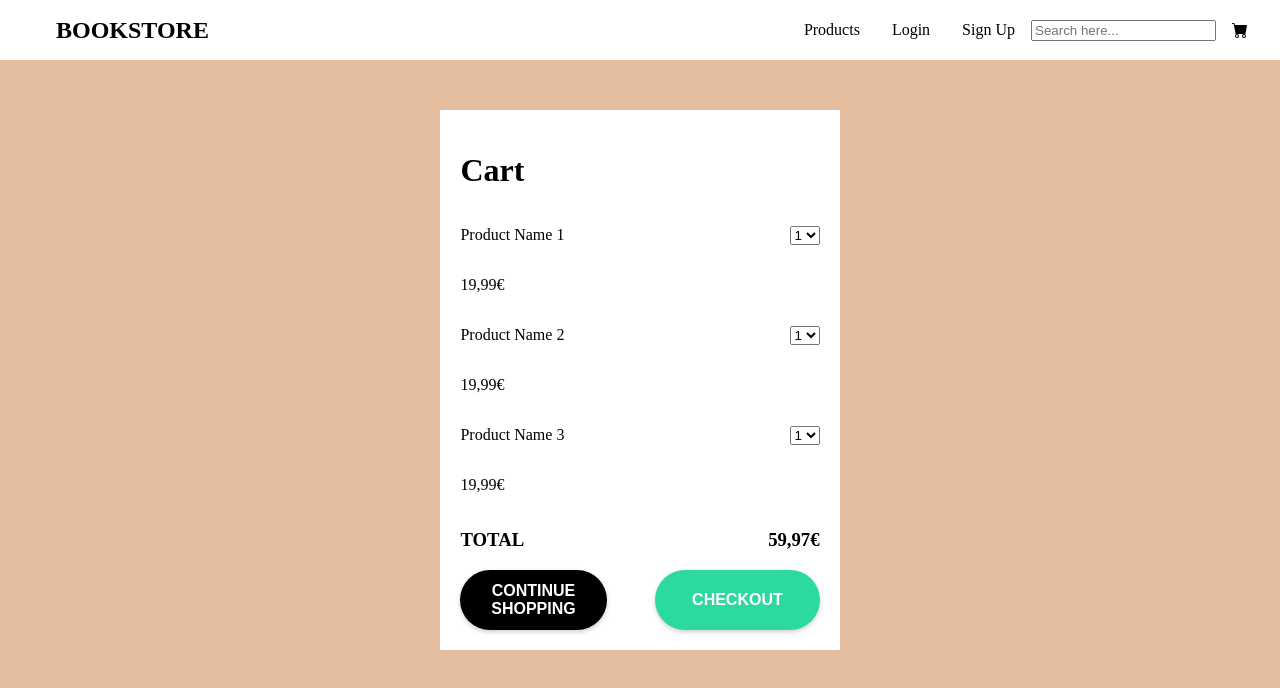
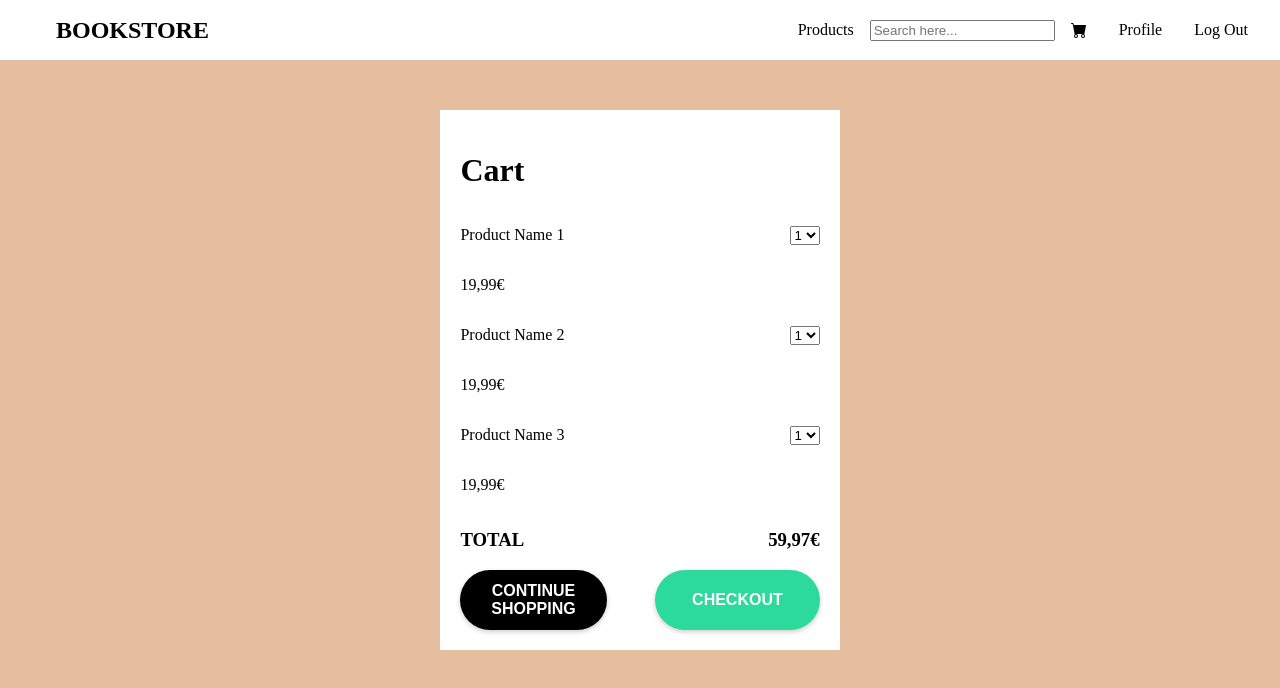
Before and after one commit to lajazomb/frontend, a React (Create React App) app: page /cart in a window 1280 px wide. Shown: the top 688 px of the page. Built offline with nearby package versions, Linux system fonts and the light colour scheme; sample sign-in values are in the browser's storage.

Commit message:
[KBE-53/54/55] feature: add dynamic changes of navbar depending on login status; secured pages; add logout functionality

```diff
--- a/src/App.js
+++ b/src/App.js
@@ -6,12 +6,25 @@ import Cart from './pages/cart';
 import Login from './pages/login';
 import Signup from './pages/signup';
 import Products from './pages/products';
+import jwtDecode from "jwt-decode";
 
 
 function App() {
+    const token = localStorage.getItem("jwt-token");
+    var loggedIn = false
+    if (token) {
+        var decodedToken = jwtDecode(token)
+        var dateNow = new Date();
+        if(decodedToken.exp*1000 > dateNow.getTime()) {
+            loggedIn = true;
+        } else {
+            loggedIn = false;
+        }
+    }
+
   return (
       <Router>
-        <NavigationBar />
+        <NavigationBar  loggedIn={loggedIn}/>
         <Routes>
           <Route exact path='/' exact element={<Home />} />
           <Route path='/signup' element={<Signup/>} />
--- a/src/components/NavigationBar/index.js
+++ b/src/components/NavigationBar/index.js
@@ -1,14 +1,24 @@
-import React from "react";
-import {Nav, NavLink, NavMenu} from "./NavigationBarElements";
+import React, { useState } from "react";
+import { Nav, NavLink, NavMenu } from "./NavigationBarElements";
 import { BsFillCartFill } from "react-icons/bs";
-import SearchBar from '../elements/searchBar'
+import SearchBar from "../elements/searchBar";
 
-const NavigationBar = () => {
+const NavigationBar = ({ loggedIn }) => {
     let activeStyle = {
         textDecoration: "none",
         color: "black"
     };
 
+    const [isLoggedOut, setIsLoggedOut] = useState(!loggedIn);
+
+    const handleLogout = () => {
+        if (loggedIn === true) {
+            localStorage.removeItem("jwt-token");
+            setIsLoggedOut(true);
+        }
+    };
+
+    if (isLoggedOut) {
         return (
             <div className="navigation-menu">
                 <Nav>
@@ -25,15 +35,40 @@ const NavigationBar = () => {
                         <NavLink to="/signup" style={activeStyle}>
                             Sign Up
                         </NavLink>
-                <SearchBar/>
+                        <SearchBar />
                         <NavLink to="/cart" style={activeStyle}>
-                    <BsFillCartFill/>
+                            <BsFillCartFill />
                         </NavLink>
                     </NavMenu>
-
                 </Nav>
             </div>
         );
+    } else {
+        return (
+            <div className="navigation-menu">
+                <Nav>
+                    <NavLink to="/" style={activeStyle}>
+                        <h1 id="homeLink">BOOKSTORE</h1>
+                    </NavLink>
+                    <NavMenu>
+                        <NavLink to="/products" style={activeStyle}>
+                            Products
+                        </NavLink>
+                        <SearchBar />
+                        <NavLink to="/cart" style={activeStyle}>
+                            <BsFillCartFill />
+                        </NavLink>
+                        <NavLink to="/" style={activeStyle}>
+                            Profile
+                        </NavLink>
+                        <NavLink style={activeStyle} onClick={handleLogout}>
+                            Log Out
+                        </NavLink>
+                    </NavMenu>
+                </Nav>
+            </div>
+        );
+    }
 };
 
 export default NavigationBar;
--- a/src/pages/cart.js
+++ b/src/pages/cart.js
@@ -1,7 +1,10 @@
-import React from 'react';
+import React, {useEffect, useState} from 'react';
 import { Link } from 'react-router-dom';
+import jwtDecode from "jwt-decode";
 
 const Cart = () => {
+    let [loggedIn, setLogin] = useState(false);
+
     const createCheckoutSession = () => {
         const paymentBackend = process.env.REACT_APP_BACKEND_PAYMENT_API;
             fetch(paymentBackend + "create-checkout-session", {
@@ -18,6 +21,27 @@ const Cart = () => {
                     console.error(e)
                 })
     }
+
+    const checkLoginStatus = () => {
+        if (localStorage.getItem("jwt-token") === null) {
+            loggedIn = false;
+            window.location.replace("http://localhost:3000/login");
+        } else {
+            const token = localStorage.getItem("jwt-token");
+            var decodedToken = jwtDecode(token)
+            var dateNow = new Date();
+
+            if (decodedToken.exp * 1000 < dateNow.getTime()) {
+                localStorage.removeItem("jwt-token")
+            } else {
+                loggedIn = true;
+            }
+        }
+    }
+
+    useEffect(() => {
+        checkLoginStatus()
+    });
 
     return (
         <div className="content">
```
Lines whose indentation alone changed are shown as unchanged.
